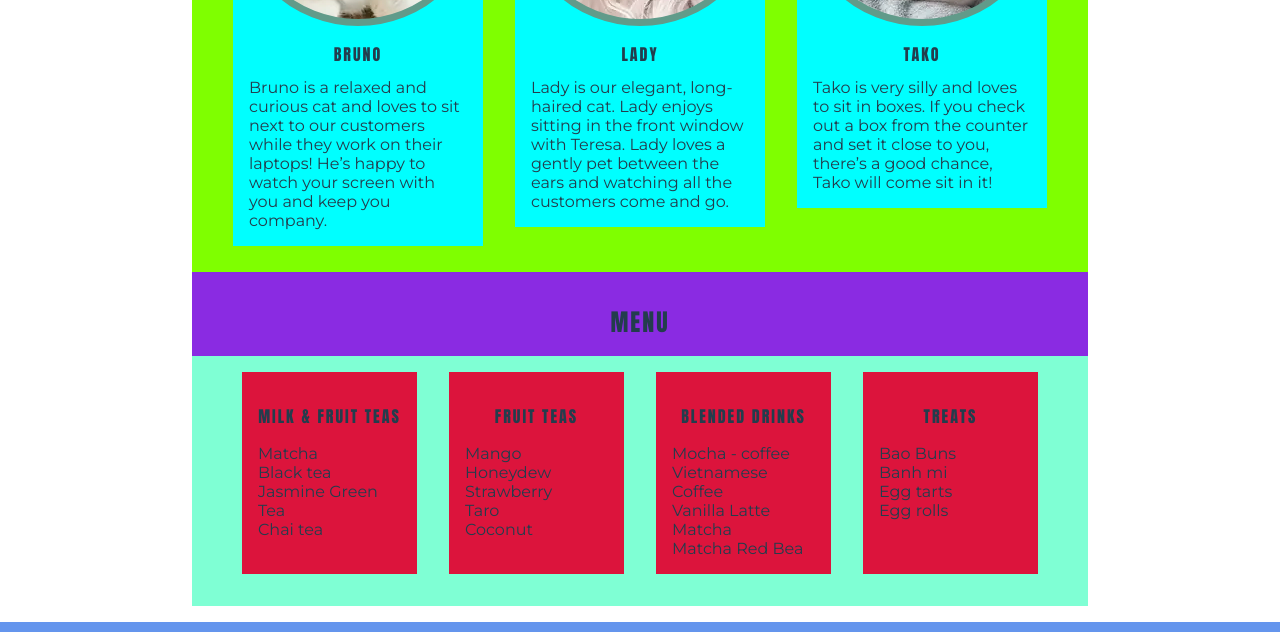
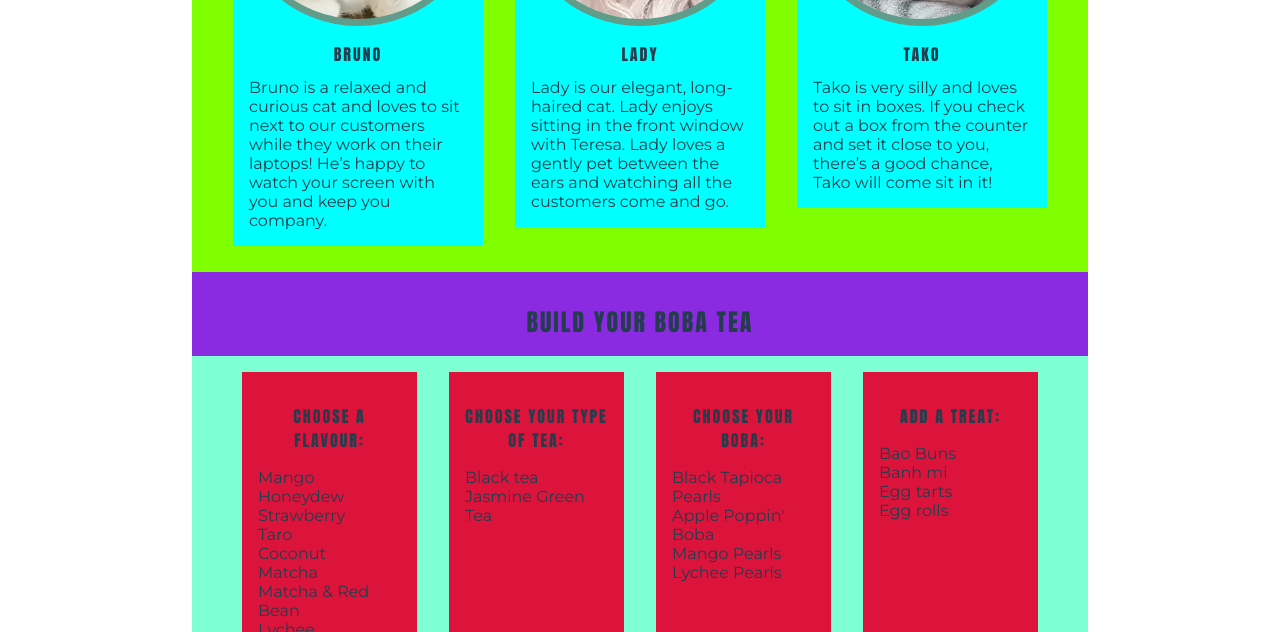
Before and after one commit to hysinh/puss-n-boba, a plain HTML site: page index.html in a window 1280 px wide. Shown: the part 1851-2483 px from the top of the page. Drawn offline with Linux system fonts and the light colour scheme.

Commit message:
Edit menu content

```diff
--- a/index.html
+++ b/index.html
@@ -137,45 +137,43 @@
             <!-- Menu Section -->
             <div>
                 <div>
-                    <h2 id="menu" class="center header">Menu</h2>
+                    <h2 id="menu" class="center header">Build Your Boba Tea</h2>
                 </div>
                 <div id="menu-section">
 
                     <div class="menu-description">
-                        <h4 class="center">Milk & Fruit teas</h4>
-                        <ul>
-                            <li>Matcha</li>
-                            <li>Black tea</li>
-                            <li>Jasmine Green Tea</li>
-                            <li>Chai tea</li>
-                        </ul>
-                    </div>
-
-                    <div class="menu-description">
-                        <h4 class="center">Fruit teas</h4>
+                        <h4 class="center">Choose a flavour:</h4>
                         <ul>
                             <li>Mango</li>
                             <li>Honeydew
                             <li>Strawberry</li>
                             <li>Taro</li>
                             <li>Coconut</li>
+                            <li>Matcha</li>
+                            <li>Matcha & Red Bean</li>
+                            <li>Lychee</li>
                         </ul>
                     </div>
 
                     <div class="menu-description">
-                        <h4 class="center">Blended Drinks</h4>
+                        <h4 class="center">Choose your type of tea:</h4>
                         <ul>
-                            <li>Mocha - coffee</li>
-                            <li>Vietnamese Coffee</li>
-                            <li>Vanilla Latte</li>
-                            <li>Matcha</li>
-                            <li>Matcha Red Bea</li>
-
+                            <li>Black tea</li>
+                            <li>Jasmine Green Tea</li>
                         </ul>
                     </div>
 
                     <div class="menu-description">
-                        <h4 class="center">Treats</h4>
+                        <h4 class="center">Choose Your Boba:</h4>
+                        <ul>
+                            <li>Black Tapioca Pearls</li>
+                            <li>Apple Poppin' Boba</li>
+                            <li>Mango Pearls</li>
+                            <li>Lychee Pearls</li>
+                    </div>
+
+                    <div class="menu-description">
+                        <h4 class="center">Add a Treat:</h4>
                         <ul>
                             <li>Bao Buns
                             <li>Banh mi</li>
```
